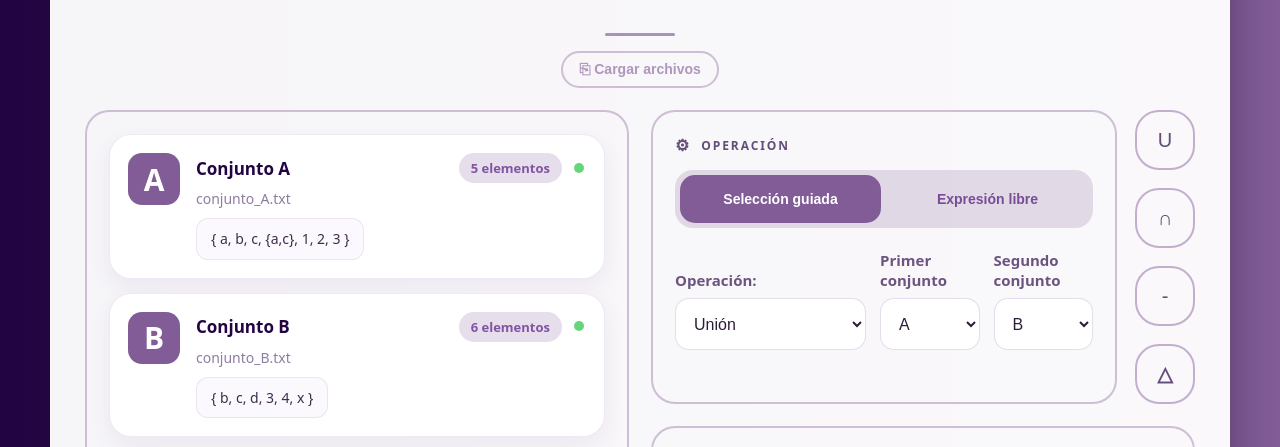
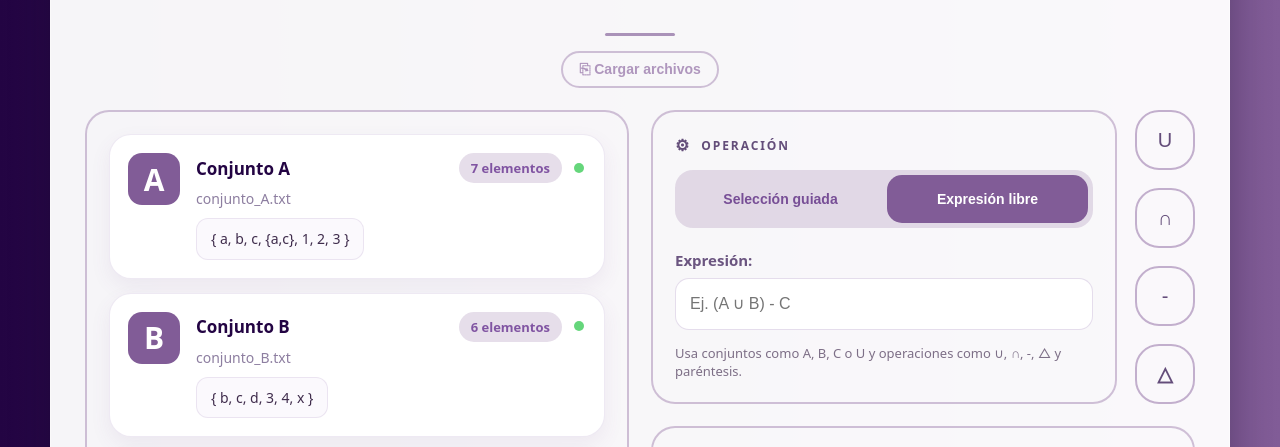
Before and after one commit to ESofTero/LyED-Toolkit, a website: page sets-module2/sets.html in a window 1280 px wide. Shown: the part 286-733 px from the top of the page. Drawn offline with Linux system fonts and the light colour scheme.

Commit message:
LyED --version 5.0 Renombre de sets, para que sea solo la lógica de renderizado. Creacion de app para que sea el procesado, set-size de Conjunto A cambio a "7 elementos"

```diff
--- a/sets-module2/sets.html
+++ b/sets-module2/sets.html
@@ -41,7 +41,7 @@
                         <div class="set-info">
                             <div class="set-top">
                                 <h3>Conjunto A</h3>
-                                <span class="set-size">5 elementos</span>
+                                <span class="set-size">7 elementos</span>
                             </div>
                             <p class="file-name">conjunto_A.txt</p>
                             <div class="set-preview">{ a, b, c, {a,c}, 1, 2, 3 }</div>
@@ -141,11 +141,11 @@
                         </div>
 
                         <div class="mode-switch">
-                            <button class="btn mode-btn active" type="button">Selección guiada</button>
-                            <button class="btn mode-btn " type="button">Expresión libre</button>
+                            <button class="btn mode-btn " type="button">Selección guiada</button>
+                            <button class="btn mode-btn active" type="button">Expresión libre</button>
                         </div>
 
-                        <div class="free-expression-panel hidden">
+                        <div class="free-expression-panel ">
                             <div class="field field-full">
                                 <label for="expressionInput">Expresión:</label>
                                 <input
@@ -161,7 +161,7 @@
                         </div>
 
 
-                        <div class="operation-grid">
+                        <div class="operation-grid hidden">
                             <div class="field">
                                 <label for="operationType">Operación:</label>
                                 <select id="operationType">
```
Also changed, not shown: sets-module2/sets-app.js (added), sets-module2/sets-logic.js (added), sets-module2/sets.js (deleted).
